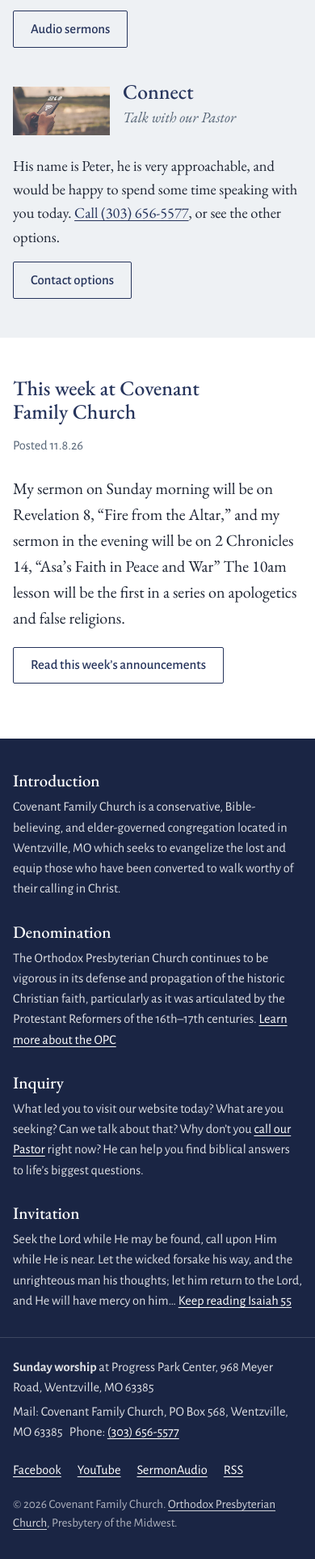
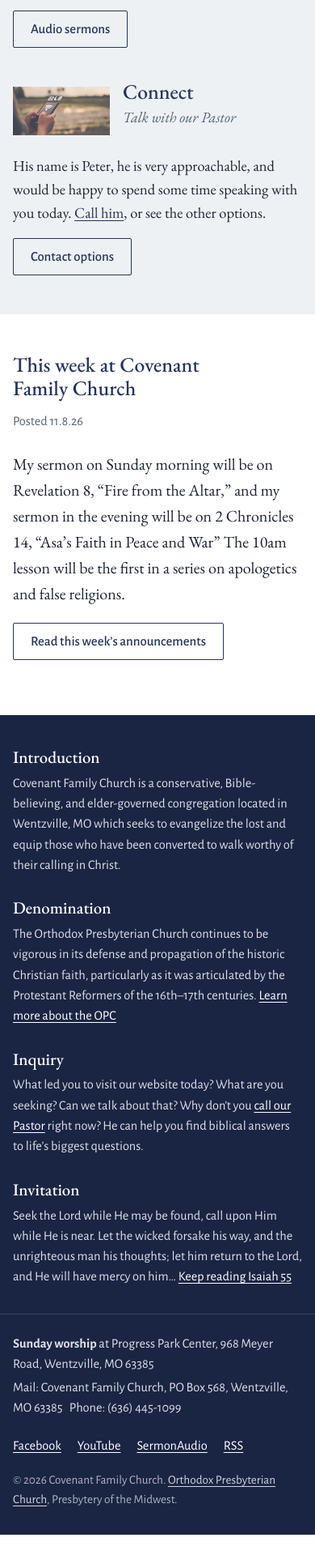
Before and after one commit to adamMcneil/covenantfamilychurch, an Eleventy site: page src/index.njk in a window 390 px wide. Shown: the part 1929-3854 px from the top of the page at 81% size. After the commit the page ends 3824 px from the top, so only its background shows below. Built offline with nearby package versions, Linux system fonts and the light colour scheme; Eleventy itself is replaced by a stand-in of ours; files that its build step writes are made by us from their sources.

Commit message:
Phone: church number in the footer, pastor's number only as links
The footer now shows the church's number from its Google listing,
(636) 445-1099, as plain text. In the body, the pastor's 303 number is
no longer printed: "Call him" on the home page and "phone" on the
Contact page link to tel:+13036565577. site.json's phoneHref is now
pastorPhoneHref so the two numbers don't get mixed up.

Co-Authored-By: Claude Opus 5.5 <noreply@anthropic.com>

```diff
--- a/src/_data/site.json
+++ b/src/_data/site.json
@@ -3,8 +3,8 @@
   "tagline": "A member congregation of the Orthodox Presbyterian Church",
   "description": "Covenant Family Church is a conservative, Bible-believing, and elder-governed congregation of the Orthodox Presbyterian Church in Wentzville, MO.",
   "url": "https://covenantfamilychurch.net",
-  "phone": "(303) 656-5577",
-  "phoneHref": "tel:+13036565577",
+  "phone": "(636) 445-1099",
+  "pastorPhoneHref": "tel:+13036565577",
   "email": "peterjb@truevine.net",
   "pastor": "Rev. Peter Bringe",
   "mailingAddress": ["Covenant Family Church", "PO Box 568", "Wentzville, MO 63385"],
--- a/src/_includes/layouts/base.njk
+++ b/src/_includes/layouts/base.njk
@@ -87,7 +87,7 @@
     <div class="wrap footer-base">
       <div class="footer-contact">
         <p><strong>Sunday worship</strong> at {{ site.meetingPlace.name }}, {{ site.meetingPlace.street }}, {{ site.meetingPlace.city }}</p>
-        <p>Mail: {{ site.mailingAddress | join(", ") }} &nbsp; Phone: <a href="{{ site.phoneHref }}">{{ site.phone }}</a></p>
+        <p>Mail: {{ site.mailingAddress | join(", ") }} &nbsp; Phone: {{ site.phone }}</p>
       </div>
       <ul class="footer-social">
         <li><a href="{{ site.social.facebook }}">Facebook</a></li>
--- a/src/contact.njk
+++ b/src/contact.njk
@@ -12,7 +12,7 @@ metaDescription: Contact Rev. Peter Bringe, pastor of Covenant Family Church in
     <figure class="figure alignright"><img src="/wp-content/uploads/2020/03/132F07EA-7A67-4DB9-BCF1-A379DCF0ECD4_1_201_a-300x300.jpeg" alt="Pastor Peter Bringe" width="283" height="283"></figure>
     <p>My name is Peter Bringe. My wife’s name is Melody, and we are raising our children in Lake Saint Louis, not far from where I grew up in Cottleville. I love my God, my family, my church, and my community.</p>
     <p>It is my privilege to serve as a minister of God’s Word. If you would like to meet in person to discuss the Christian faith, learn more about our church, or simply have a conversation, I would be glad to hear from you.</p>
-    <p>You can reach me directly by <a href="{{ site.phoneHref }}">phone at {{ site.phone }}</a> or <a href="mailto:{{ site.email }}">email</a>. You can also use the form below to send a message.</p>
+    <p>You can reach me directly by <a href="{{ site.pastorPhoneHref }}">phone</a> or <a href="mailto:{{ site.email }}">email</a>. You can also use the form below to send a message.</p>
     <h2>Get in touch</h2>
     {% include "partials/contact-form.njk" %}
     <h2>Mailing address</h2>
--- a/src/index.njk
+++ b/src/index.njk
@@ -90,7 +90,7 @@ features:
       <img src="/wp-content/uploads/2019/01/connect.png" alt="" width="232" height="117" loading="lazy">
       <h2>Connect</h2>
       <p class="welcome-lead">Talk with our Pastor</p>
-      <p>His name is Peter, he is very approachable, and would be happy to spend some time speaking with you today. <a href="{{ site.phoneHref }}">Call {{ site.phone }}</a>, or see the other options.</p>
+      <p>His name is Peter, he is very approachable, and would be happy to spend some time speaking with you today. <a href="{{ site.pastorPhoneHref }}">Call him</a>, or see the other options.</p>
       <p><a class="button" href="/contact/">Contact options</a></p>
     </article>
   </div>
```
Also changed, not shown: README.md.
